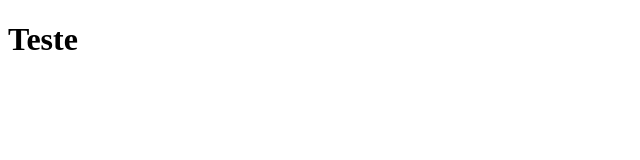
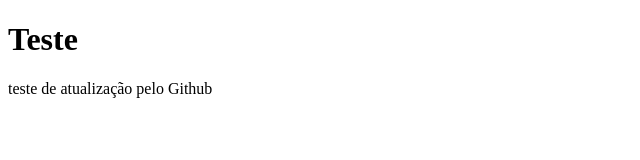
Before and after one commit to AntonioCarlosIekerFilho/Aula-1.2, a plain HTML site: page index.html in a window 1280 px wide. Shown: the whole page, without its empty margins (0-640 px from the left). Drawn offline with Linux system fonts and the light colour scheme.

Commit message:
Teste de atualização pelo Github
Adicionado o Parágrafo de teste de github

```diff
--- a/index.html
+++ b/index.html
@@ -8,5 +8,6 @@
 </head>
 <body>
   <h1>Teste</h1>
+  <p> teste de atualização pelo Github </p>
 </body>
 </html>
```
